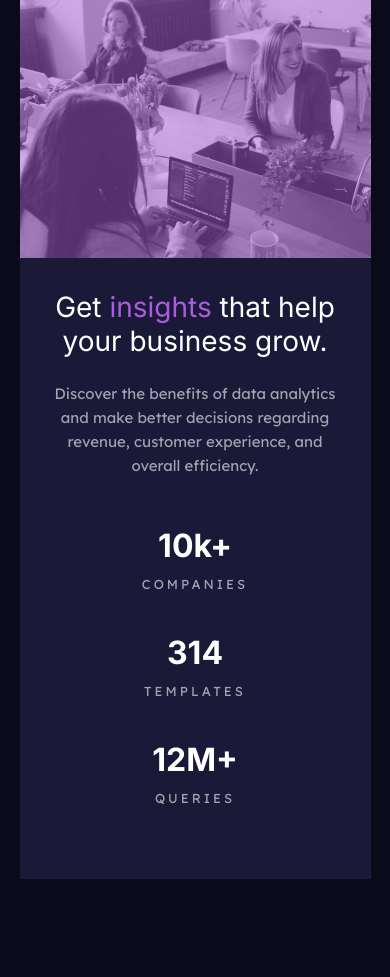
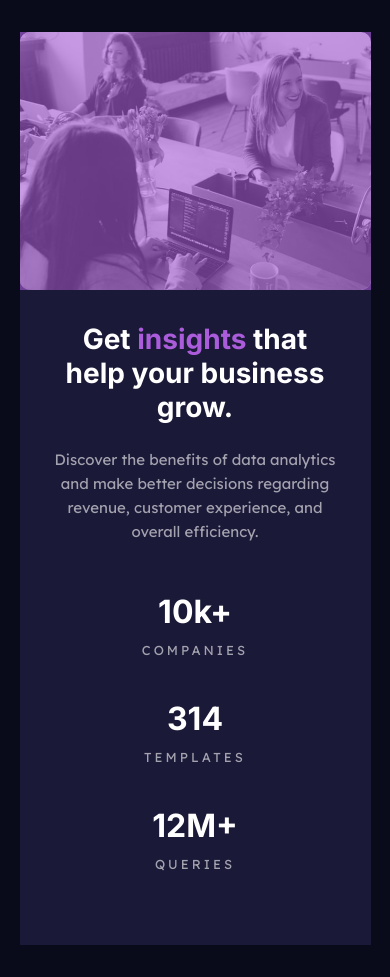
Before and after one commit to Gesiere/Stats-preview-Component, a plain HTML site: page index.html in a window 390 px wide. Before the commit the page ends 879 px from the top, so only its background shows below. Drawn offline with Linux system fonts and the light colour scheme.

Commit message:
initial commit

```diff
--- a/style.css
+++ b/style.css
@@ -34,7 +34,7 @@ body{
     display: grid;
     grid-template-columns: repeat(2, 1fr);
     max-width: 75rem;
-    margin: auto;
+    margin: 3rem ;
 }
 
 
@@ -42,6 +42,7 @@ body{
     background: url('/images/image-header-desktop.jpg');
     background-repeat: no-repeat;
     background-size: cover;
+    border-radius: 10px;
 
 }
 
@@ -53,7 +54,7 @@ body{
     background: var(--soft-violet);
     height: 100%;
     width: 100%;
-    opacity: 0.5;
+    opacity: 0.6;
 }
 
 .left{
@@ -66,6 +67,7 @@ body{
     font-size: 3rem;
     padding-bottom: 1.5rem;
     font-family: 'Inter', sans-serif;
+    font-weight: bold;
 }
 .left-content .text-header span{
     color: var(--soft-violet);
@@ -103,12 +105,14 @@ body{
         display: flex;
         flex-direction: column-reverse;
         max-width: 90%;
+        margin: 2rem 0;
 
     }
     .right{
-        background: url(/images/image-header-mobile.jpg);
+         background: url(/images/image-header-mobile.jpg);
         background-repeat: no-repeat;
         position: relative;
+        border-radius: 10px; */
 
 
     }
@@ -120,6 +124,7 @@ body{
         display: block;
         width: 100%;
         height: 100%;
+        border-radius: 10px;
     }
 
 
```
